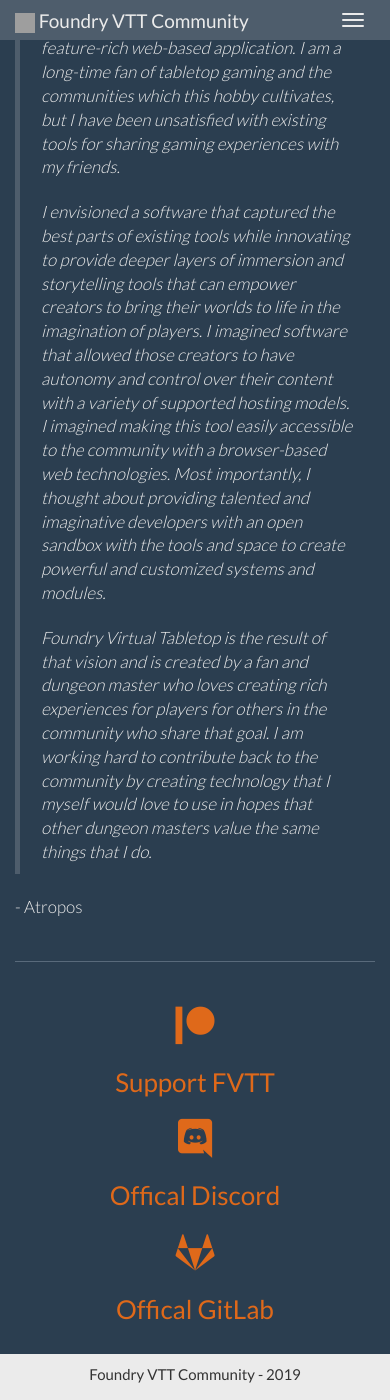
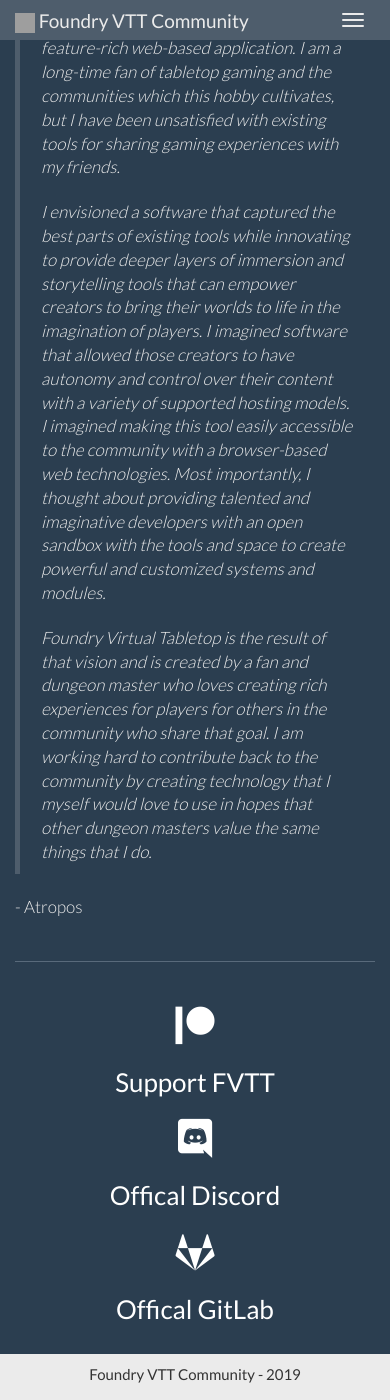
Before and after one commit to foundry-vtt-community/foundry-vtt-community.github.io, a Jekyll site: the page built from index.html, in a window 390 px wide and 1400 px high, scrolled down 604 px. Built offline with Jekyll 4.4.1, drawn with Linux system fonts in a browser that asks for light colours; grey boxes are pictures that could not be loaded.

Commit message:
Color changes to frontpage links

```diff
--- a/css/main.scss
+++ b/css/main.scss
@@ -86,3 +86,33 @@
 .navbar-form .has-feedback .form-control-feedback{
 	top:10px
 }
+
+// Custom CSS
+
+// col4
+.col-sm-4 a {
+	color:#fff;
+	text-decoration: none;
+}
+.col-sm-4 a:hover {
+	color: #fff;
+	text-decoration: underline;
+}
+.col-sm-4 a:visited {
+	color:#fff;
+	text-decoration: none;
+}
+
+// col6
+.col-sm-6 a {
+	color:#fff;
+	text-decoration: none;
+}
+.col-sm-6 a:hover {
+	color: #fff;
+	text-decoration: underline;
+}
+.col-sm-6 a:visited {
+	color:#fff;
+	text-decoration: none;
+}
```
